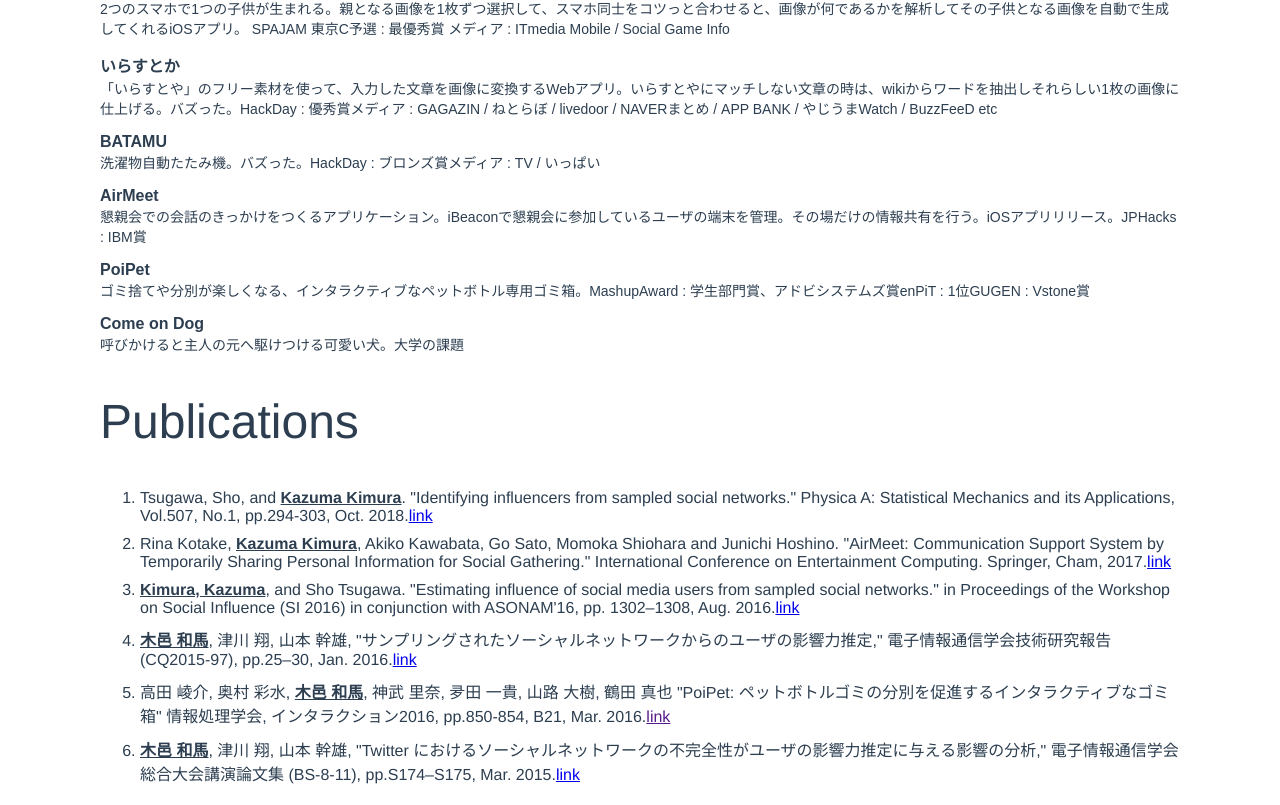
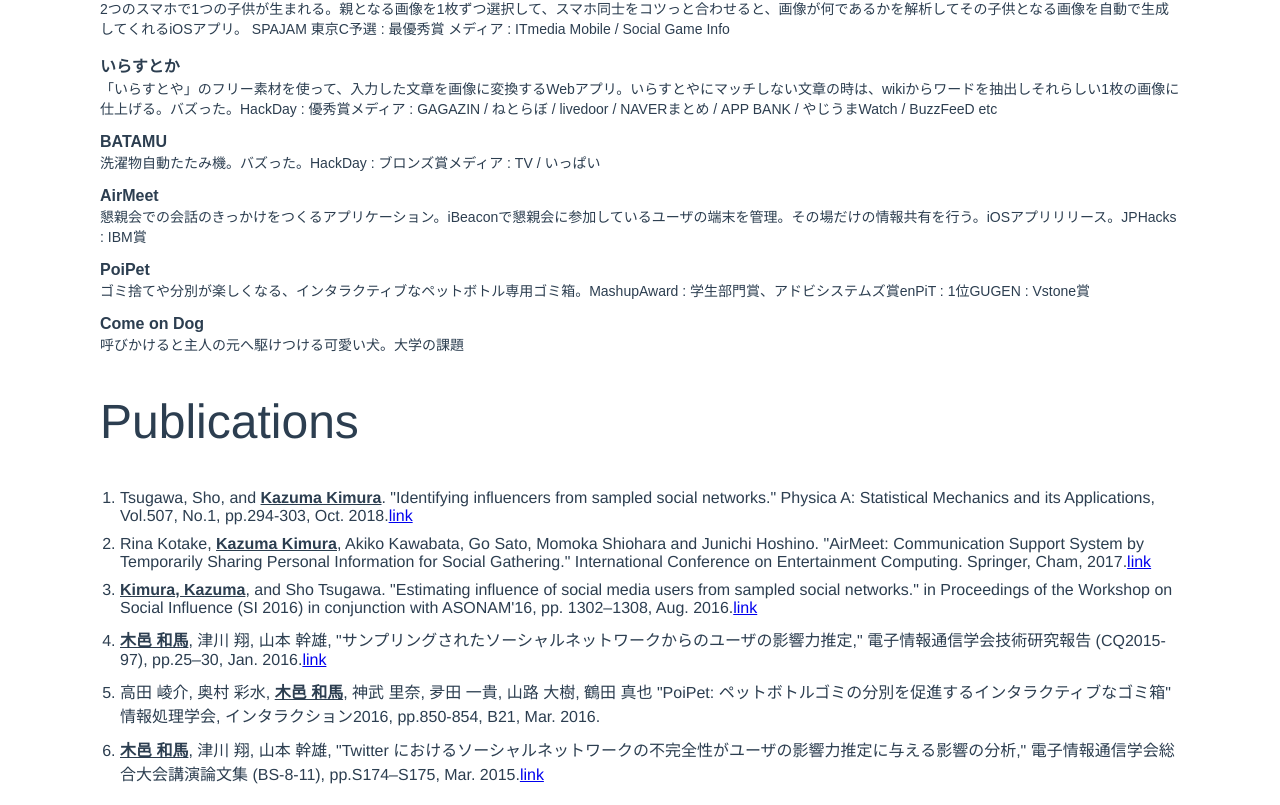
Before and after one commit to koooootake/kkimu-vue-app, a Vue app: page /#/ in a window 1280 px wide. Shown: the part 1034-1839 px from the top of the page. Built offline with nearby package versions, Linux system fonts and the light colour scheme.

Commit message:
Modify layout & link

```diff
--- a/src/components/Publication.vue
+++ b/src/components/Publication.vue
@@ -1,7 +1,7 @@
 <template>
   <li class="Publication">
     <span class="lead" v-html="text"></span>
-    <a v-bind:href="url" target="_blank">link</a>
+    <a v-bind:href="url" target="_blank" v-if="url">link</a>
   </li>
 </template>
 
--- a/src/components/Publications.vue
+++ b/src/components/Publications.vue
@@ -25,4 +25,7 @@
 </script>
 
 <style scoped>
+ol {
+  padding-inline-start: 20px;
+}
 </style>
```
